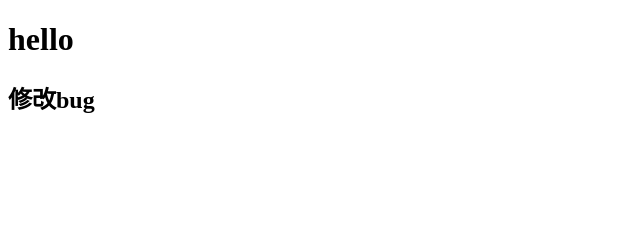
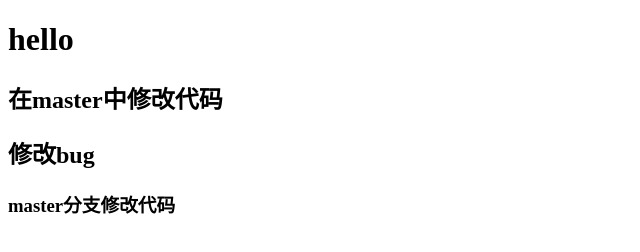
Before and after one commit to SGyjd/git.2wangxinya, a plain HTML site: page index.html in a window 1280 px wide. Shown: the whole page, without its empty margins (0-640 px from the left). Drawn offline with Linux system fonts and the light colour scheme.

Commit message:
主分支修改代码

```diff
--- a/index.html
+++ b/index.html
@@ -7,7 +7,9 @@
 </head>
 <body>
     <h1>hello</h1>
+    <h2>在master中修改代码</h2>
     <h2>修改bug</h2>
+    <h3>master分支修改代码</h3>
 
 </body>
 </html>
```
